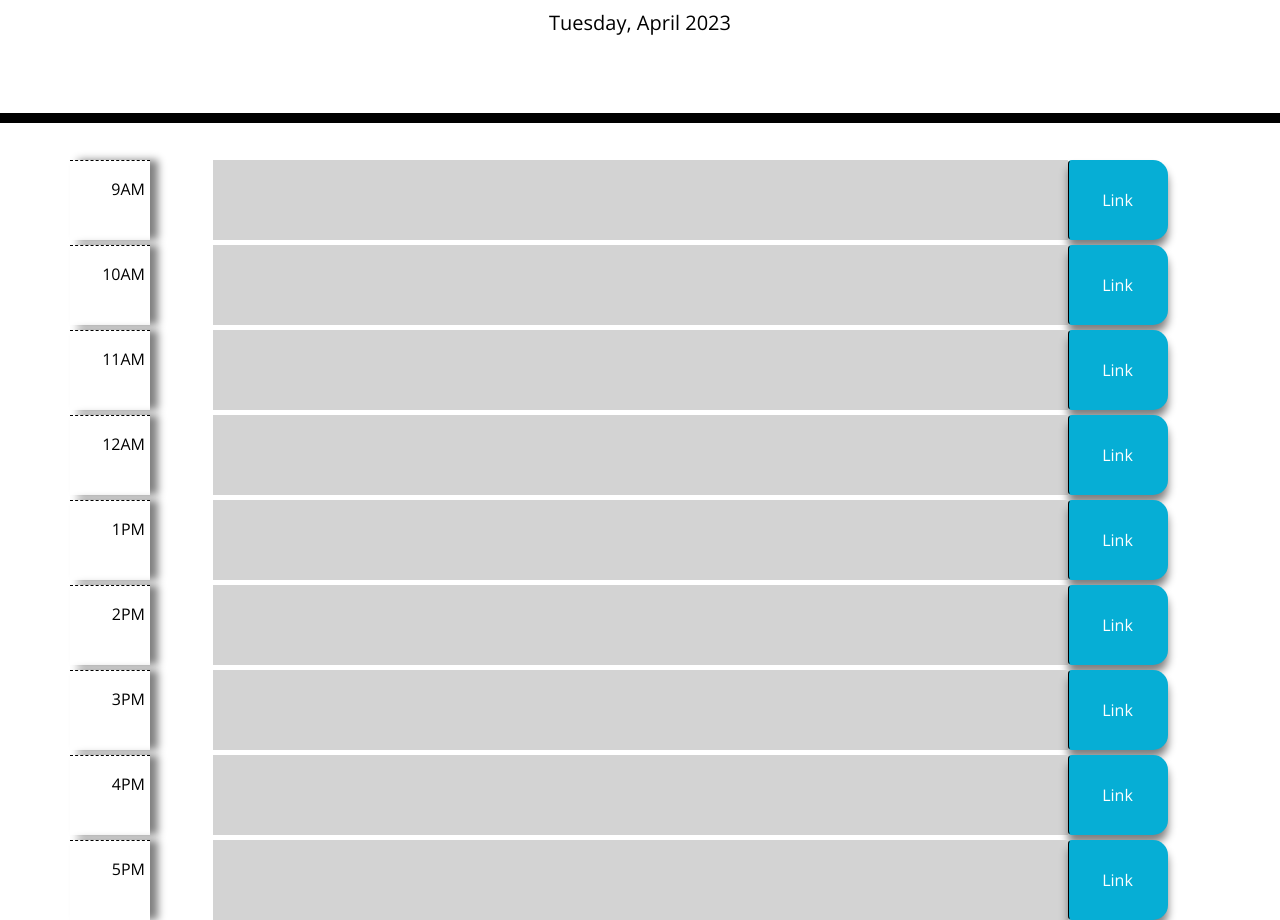
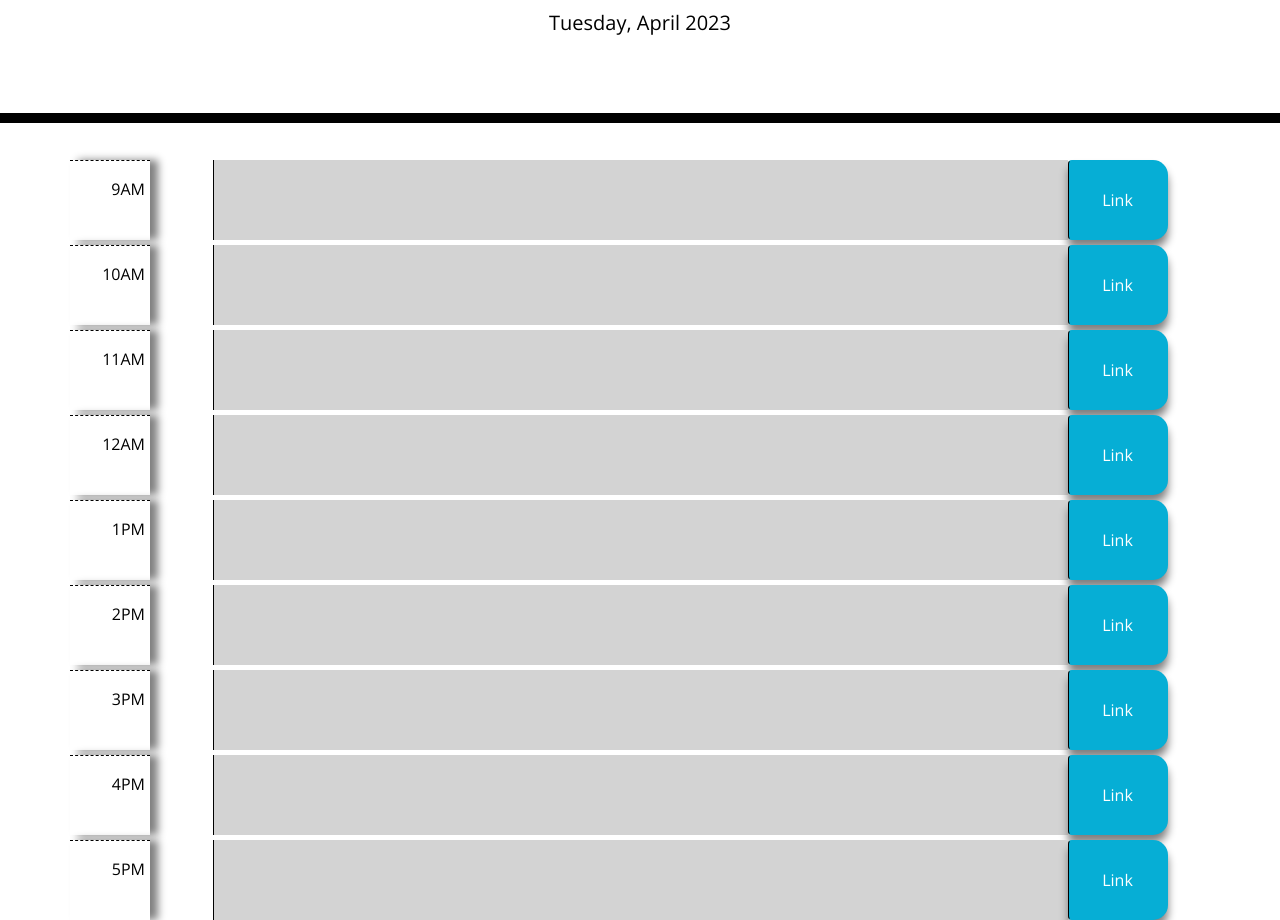
Before and after one commit to DianaPurice/Planner, a plain HTML site: page index.html in a window 1280 px wide. Shown: the part 181-1101 px from the top of the page. Drawn offline with nearby package versions, Linux system fonts and the light colour scheme.

Commit message:
Added text areas to the timeslots

```diff
--- a/assets/css/style.css
+++ b/assets/css/style.css
@@ -90,3 +90,8 @@ textarea {
   align-items: start;
   padding: 0;
 }
+
+textarea {
+  width: 100%;
+  overflow: hidden;
+}
--- a/assets/js/script.js
+++ b/assets/js/script.js
@@ -29,8 +29,7 @@ function currentHour() {
 function checkHour() {
   var hourNow = currentHour();
   var hourCheck = hourNow.slice(0, 2);
-  console.log(hourCheck);
-  if (hourCheck === timeslot1.attr("id")) {
+  if (hourCheck === timeslot2.attr("id")) {
     timeslot1.addClass("present");
   } else if (hourCheck === timeslot2.attr("id")) {
     timeslot2.addClass("present");
--- a/index.html
+++ b/index.html
@@ -33,115 +33,102 @@
       <div class="time-block">
         <div class="row">
           <div class="col hourSection">
-            <div class="hour" >9AM</div>
+            <div class="hour">9AM</div>
           </div>
-          <div class="col-9" id="09">
-            <div ></div>
-          </div>
+          <textarea class="col-9" id="09"></textarea>
           <div class="col savingBtn">
             <button type="button" class="saveBtn btn btn-link">Link</button>
           </div>
+        </div>
       </div>
       <div class="time-block">
         <div class="row">
           <div class="col hourSection">
-            <div class="hour" >10AM</div>
+            <div class="hour">10AM</div>
           </div>
-          <div class="col-9" id="10">
-            <div ></div>
-          </div>
+          <textarea class="col-9" id="10"></textarea>
           <div class="col savingBtn">
             <button type="button" class="saveBtn btn btn-link">Link</button>
           </div>
+        </div>
       </div>
       <div class="time-block">
         <div class="row">
           <div class="col hourSection">
-            <div class="hour" >11AM</div>
+            <div class="hour">11AM</div>
           </div>
-          <div class="col-9" id="11">
-            <div ></div>
-          </div>
+          <textarea class="col-9" id="11"></textarea>
           <div class="col savingBtn">
             <button type="button" class="saveBtn btn btn-link">Link</button>
           </div>
+        </div>
       </div>
       <div class="time-block">
         <div class="row">
           <div class="col hourSection">
-            <div class="hour" >12AM</div>
+            <div class="hour">12AM</div>
           </div>
-          <div class="col-9" id="12">
-            <div ></div>
-          </div>
+          <textarea class="col-9" id="12"></textarea>
           <div class="col savingBtn">
             <button type="button" class="saveBtn btn btn-link">Link</button>
           </div>
+        </div>
       </div>
       <div class="time-block">
         <div class="row">
           <div class="col hourSection">
-            <div class="hour" >1PM</div>
+            <div class="hour">1PM</div>
           </div>
-          <div class="col-9" id="13">
-            <div ></div>
-          </div>
+          <textarea class="col-9" id="13"></textarea>
           <div class="col savingBtn">
             <button type="button" class="saveBtn btn btn-link">Link</button>
           </div>
+        </div>
       </div>
       <div class="time-block">
         <div class="row">
           <div class="col hourSection">
-            <div class="hour" >2PM</div>
+            <div class="hour">2PM</div>
           </div>
-          <div class="col-9" id="14">
-            <div ></div>
-          </div>
+          <textarea class="col-9" id="14"></textarea>
           <div class="col savingBtn">
             <button type="button" class="saveBtn btn btn-link">Link</button>
           </div>
+        </div>
       </div>
       <div class="time-block">
         <div class="row">
           <div class="col hourSection">
-            <div class="hour" >3PM</div>
+            <div class="hour">3PM</div>
           </div>
-          <div class="col-9" id="15">
-            <div ></div>
-          </div>
+          <textarea class="col-9" id="15"></textarea>
           <div class="col savingBtn">
             <button type="button" class="saveBtn btn btn-link">Link</button>
           </div>
+        </div>
       </div>
       <div class="time-block">
         <div class="row">
           <div class="col hourSection">
-            <div class="hour" >4PM</div>
+            <div class="hour">4PM</div>
           </div>
-          <div class="col-9" id="16">
-            <div ></div>
-          </div>
+          <textarea class="col-9" id="16"></textarea>
           <div class="col savingBtn">
             <button type="button" class="saveBtn btn btn-link">Link</button>
           </div>
+        </div>
       </div>
       <div class="time-block">
         <div class="row">
           <div class="col hourSection">
-            <div class="hour" >5PM</div>
+            <div class="hour">5PM</div>
           </div>
-          <div class="col-9" id="17">
-            <div ></div>
-          </div>
+          <textarea class="col-9" id="17"></textarea>
           <div class="col savingBtn">
             <button type="button" class="saveBtn btn btn-link">Link</button>
           </div>
+        </div>
       </div>
-
-
-
-
     </div>
 
     <script src="https://cdnjs.cloudflare.com/ajax/libs/jquery/3.2.1/jquery.min.js"></script>
```
